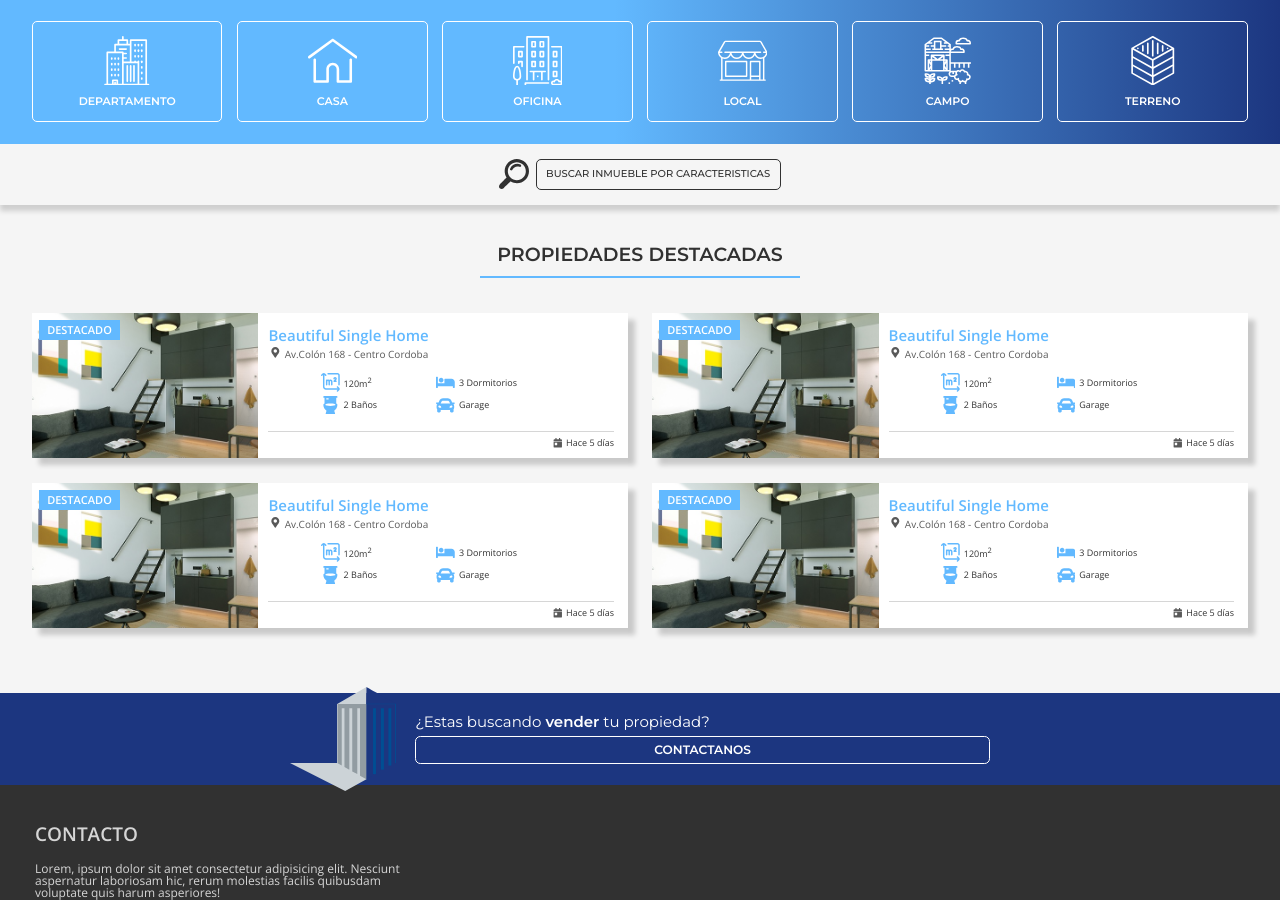
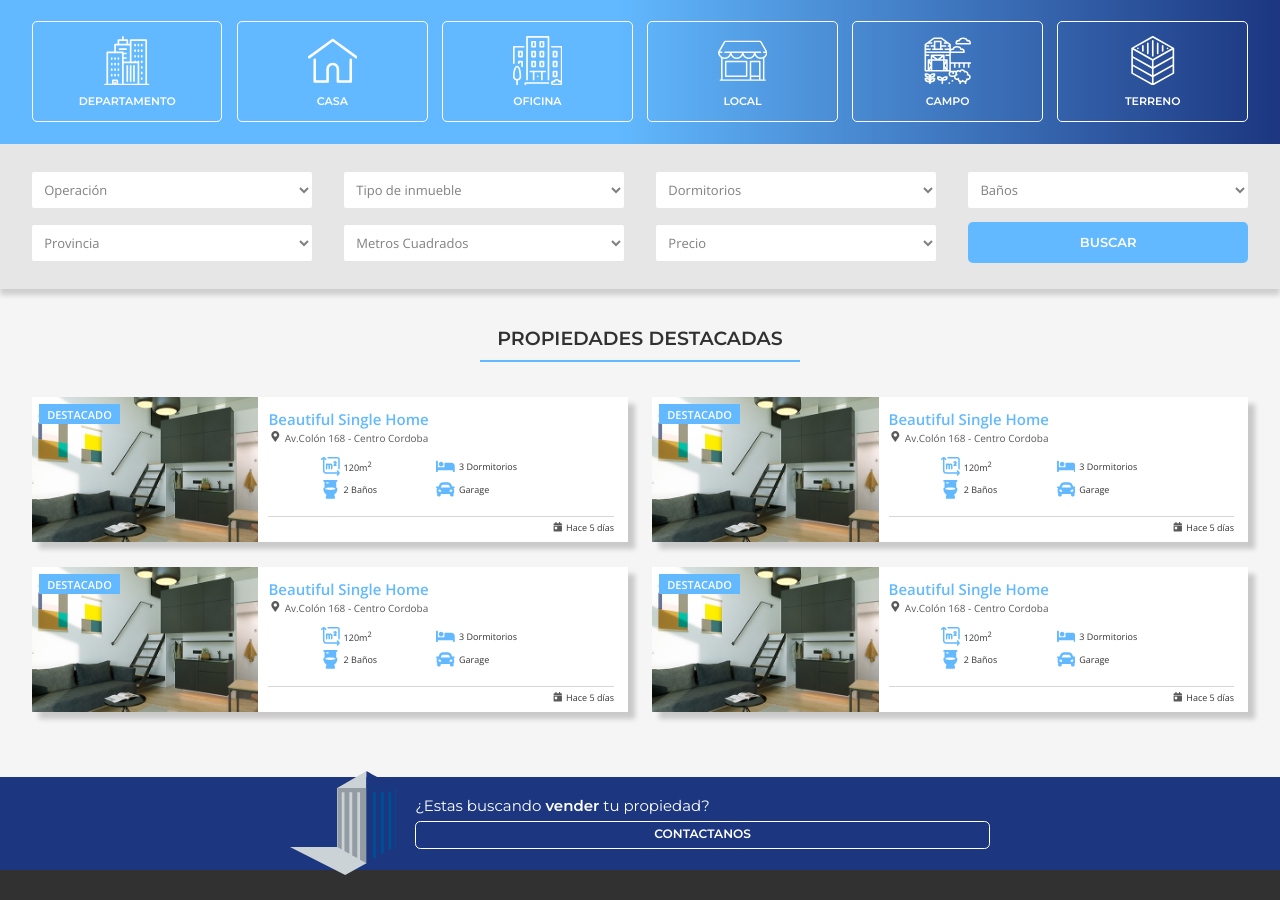
Before and after one commit to javipons22/SolerVismara, a PHP site: page / in a window 1280 px wide. Shown: the part 801-1701 px from the top of the page. Run offline with PHP 8.4, Linux system fonts and the light colour scheme.

Commit message:
buscador terminado

```diff
--- a/index.html
+++ b/index.html
@@ -115,6 +115,46 @@
             <img class="buscador__icono icon" src="img/magnifier.svg" alt="lupa icono">
             <span class="buscador__texto">buscar inmueble por caracteristicas</span>
         </button>
+        <form class="buscador__formulario container">
+            <select class="buscador__elemento-select">
+                <option value="" selected disabled hidden>Operación</option>
+                <option value="compra">Compra</option>
+                <option value="alquiler">Alquiler</option>
+            </select>
+            <select class="buscador__elemento-select">
+                <option value="" selected disabled hidden>Tipo de inmueble</option>
+                <option value="casa">Casa</option>
+                <option value="departamento">Departamento</option>
+            </select>
+            <select class="buscador__elemento-select">
+                <option value="" selected disabled hidden>Dormitorios</option>
+                <option value="1">1</option>
+                <option value="2">2</option>
+                <option value="3">3</option>
+                <option value="4">4</option>
+                <option value="5">5</option>
+            </select>
+            <select class="buscador__elemento-select">
+                <option value="" selected disabled hidden>Baños</option>
+                <option value="1">1</option>
+                <option value="2">2</option>
+                <option value="3">3</option>
+                <option value="4">4</option>
+                <option value="5">5</option>
+            </select>
+            <select class="buscador__elemento-select">
+                <option value="" selected disabled hidden>Provincia</option>
+                <option value="Cordoba">Cordoba</option>
+                <option value="Buenos Aires">Buenos Aires</option>
+            </select>
+            <select class="buscador__elemento-select">
+                <option value="" selected disabled hidden>Metros Cuadrados</option>
+            </select>
+            <select class="buscador__elemento-select">
+                <option value="" selected disabled hidden>Precio</option>
+            </select>
+            <button type="submit" class="buscador__elemento-boton">BUSCAR</button>
+        </form>
     </section>
     <!-- fin buscador index -->
     <!-- seccion destacados -->
--- a/sass/partials/main.scss
+++ b/sass/partials/main.scss
@@ -205,19 +205,18 @@ body {
 }
 
 .buscador {
-    background: $blanco;
+    background: $blanco-oscuro;
     height:100%;
-    padding: em(15px) em(11px);
     display:flex;
-    justify-content: space-around;
-    align-items:center;
+    flex-direction: column;
     -webkit-box-shadow: 0px 6px 5px 0px rgba(0,0,0,0.16);
     -moz-box-shadow: 0px 6px 5px 0px rgba(0,0,0,0.16);
     box-shadow: 0px 6px 5px 0px rgba(0,0,0,0.16);
     &__boton {
         display:flex;
-        justify-content: space-around;
+        justify-content: center;
         align-items:center;
+        padding: em(15px) em(11px);
     }
     &__texto {
         padding: em(15px) em(15px);
@@ -238,6 +237,41 @@ body {
         path {
             fill:$negro-oscuro;
         }
+    }
+    &__formulario {
+        display:flex;
+        flex-direction: row;
+        flex-wrap:wrap;
+        justify-content: space-between;
+        padding: em(10px) 0 em(20px) 0;
+
+    }
+    &__elemento-select {
+        flex-basis:47%;
+        font-size: em(13px);
+        background:white;
+        font-family: 'Open Sans', sans-serif;
+        color: gray;
+        border:none;
+        border-radius:2px;
+        padding: em(10px) em(10px);
+        margin: em(10px) 0;
+        & option:hover {
+            box-shadow: 0 0 10px 100px #1882A8 inset;
+        }
+    }
+
+    &__elemento-boton {
+        flex-basis:47%;
+        font-size: em(13px);
+        background:$azul-claro;
+        font-family: 'Montserrat', sans-serif;
+        font-weight:600;
+        color: white;
+        border:none;
+        border-radius:5px;
+        padding: em(10px) em(10px);
+        margin: em(7px) 0;
     }
 }
 
--- a/sass/partials/tablet.scss
+++ b/sass/partials/tablet.scss
@@ -141,4 +141,16 @@
     .main-header__button {
         display:none;
     }
+
+    .buscador {
+        &__formulario {
+            padding-top: em(20px);
+        }
+        &__elemento-select {
+            flex-basis: 23%;
+        }
+        &__elemento-boton {
+            flex-basis: 23%;
+        }
+    }
 }
--- a/sass/partials/variables.scss
+++ b/sass/partials/variables.scss
@@ -5,6 +5,7 @@ $negro: rgba(0,0,0,0.16);
 $negro-medio:rgba(0,0,0,0.65);
 $negro-oscuro: rgba(0,0,0,0.8);
 $blanco: rgb(245,245,245);
+$blanco-oscuro: #e6e6e6;
 $gris: rgba(255,255,255,0.8);
 
 @function em($size) {
@@ -18,7 +19,7 @@ $gris: rgba(255,255,255,0.8);
 }
 
 // media queries
-$breakpoints:( 'sm':576px, 'lg':768px, 'xl':1124px, 'xxl':1380px );
+$breakpoints:( 'sm':576px, 'lg':768px, 'xl':1024px, 'xxl':1380px );
 @mixin mq($break) {
     $value: map-get($breakpoints, $break);
     $sm: map-get($breakpoints, 'sm');
--- a/script.js
+++ b/script.js
@@ -2,6 +2,11 @@ $('.main-header__button').on('click', function() {
     $('.hamburger-menu').toggleClass('animate');
     //$('nav').slideToggle();
     $('nav').animate({width:'toggle'},350);
+});
+
+$('.buscador__formulario').hide();
+$('.buscador__boton').on('click', function() {
+    $('.buscador__formulario').slideToggle();
 });
 
 $(window).resize(function() {
@@ -9,5 +14,10 @@ $(window).resize(function() {
     if ($(window).width() >= 768) {
         // if larger or equal
         $('nav').show();
+        $('.buscador__formulario').show();
+        $('.buscador__boton').hide();
+    } else {
+        $('.buscador__boton').show();
+        $('.buscador__formulario').hide();
     }
 }).resize();
--- a/style.css
+++ b/style.css
@@ -251,20 +251,19 @@ body {
 }
 
 .buscador {
-  background: whitesmoke;
+  background: #e6e6e6;
   height: 100%;
-  padding: 0.9375em 0.6875em;
   display: flex;
-  justify-content: space-around;
-  align-items: center;
+  flex-direction: column;
   -webkit-box-shadow: 0px 6px 5px 0px rgba(0, 0, 0, 0.16);
   -moz-box-shadow: 0px 6px 5px 0px rgba(0, 0, 0, 0.16);
   box-shadow: 0px 6px 5px 0px rgba(0, 0, 0, 0.16);
 }
 .buscador__boton {
   display: flex;
-  justify-content: space-around;
+  justify-content: center;
   align-items: center;
+  padding: 0.9375em 0.6875em;
 }
 .buscador__texto {
   padding: 0.9375em 0.9375em;
@@ -283,6 +282,39 @@ body {
 }
 .buscador__icono path {
   fill: rgba(0, 0, 0, 0.8);
+}
+.buscador__formulario {
+  display: flex;
+  flex-direction: row;
+  flex-wrap: wrap;
+  justify-content: space-between;
+  padding: 0.625em 0 1.25em 0;
+}
+.buscador__elemento-select {
+  flex-basis: 47%;
+  font-size: 0.8125em;
+  background: white;
+  font-family: "Open Sans", sans-serif;
+  color: gray;
+  border: none;
+  border-radius: 2px;
+  padding: 0.625em 0.625em;
+  margin: 0.625em 0;
+}
+.buscador__elemento-select option:hover {
+  box-shadow: 0 0 10px 100px #1882A8 inset;
+}
+.buscador__elemento-boton {
+  flex-basis: 47%;
+  font-size: 0.8125em;
+  background: #62b9ff;
+  font-family: "Montserrat", sans-serif;
+  font-weight: 600;
+  color: white;
+  border: none;
+  border-radius: 5px;
+  padding: 0.625em 0.625em;
+  margin: 0.4375em 0;
 }
 
 .destacados {
@@ -681,6 +713,16 @@ body {
   .main-header__button {
     display: none;
   }
+
+  .buscador__formulario {
+    padding-top: 1.25em;
+  }
+  .buscador__elemento-select {
+    flex-basis: 23%;
+  }
+  .buscador__elemento-boton {
+    flex-basis: 23%;
+  }
 }
 .menu-wrapper {
   height: 11px;
```
Also changed, not shown: partials/tablet.css (+14 -2 lines), 1 other file.
